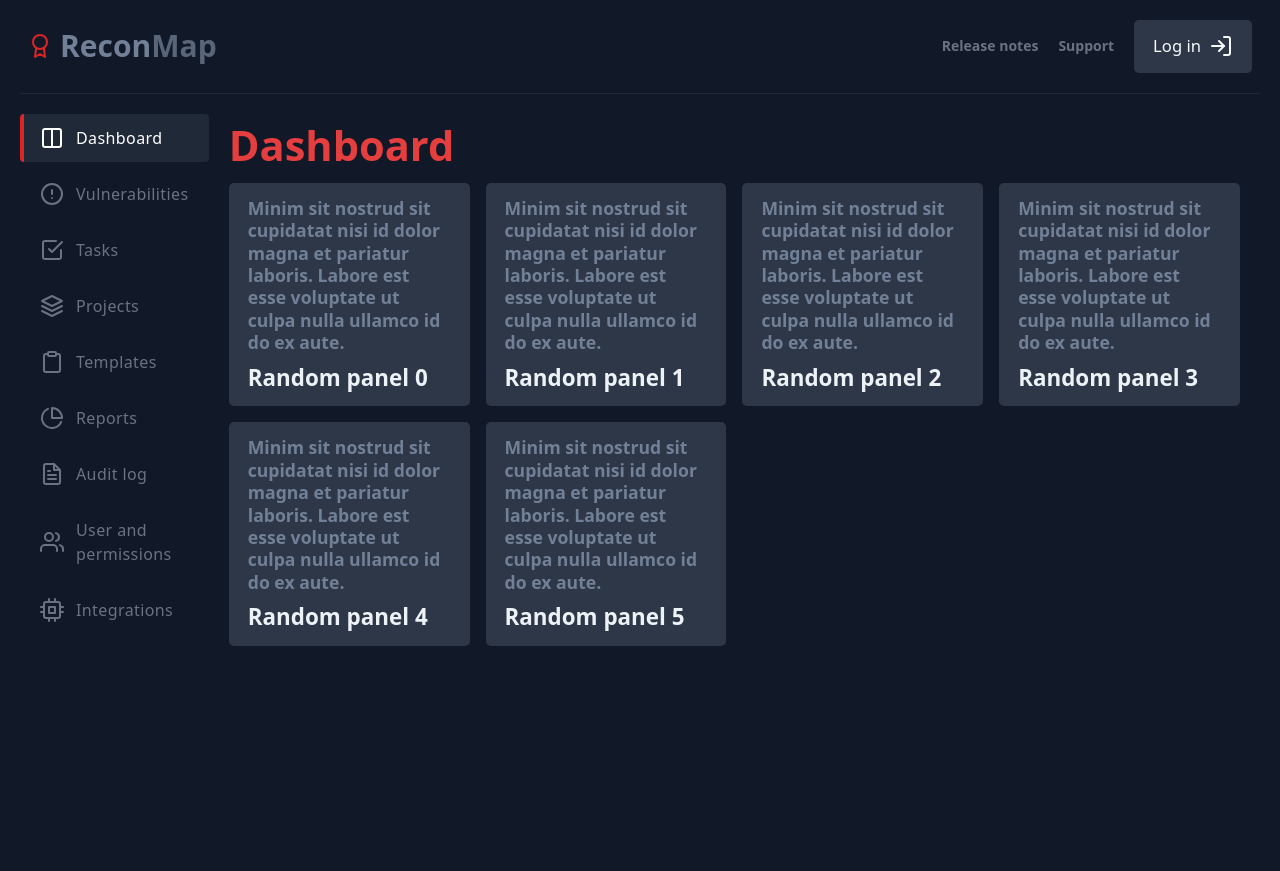
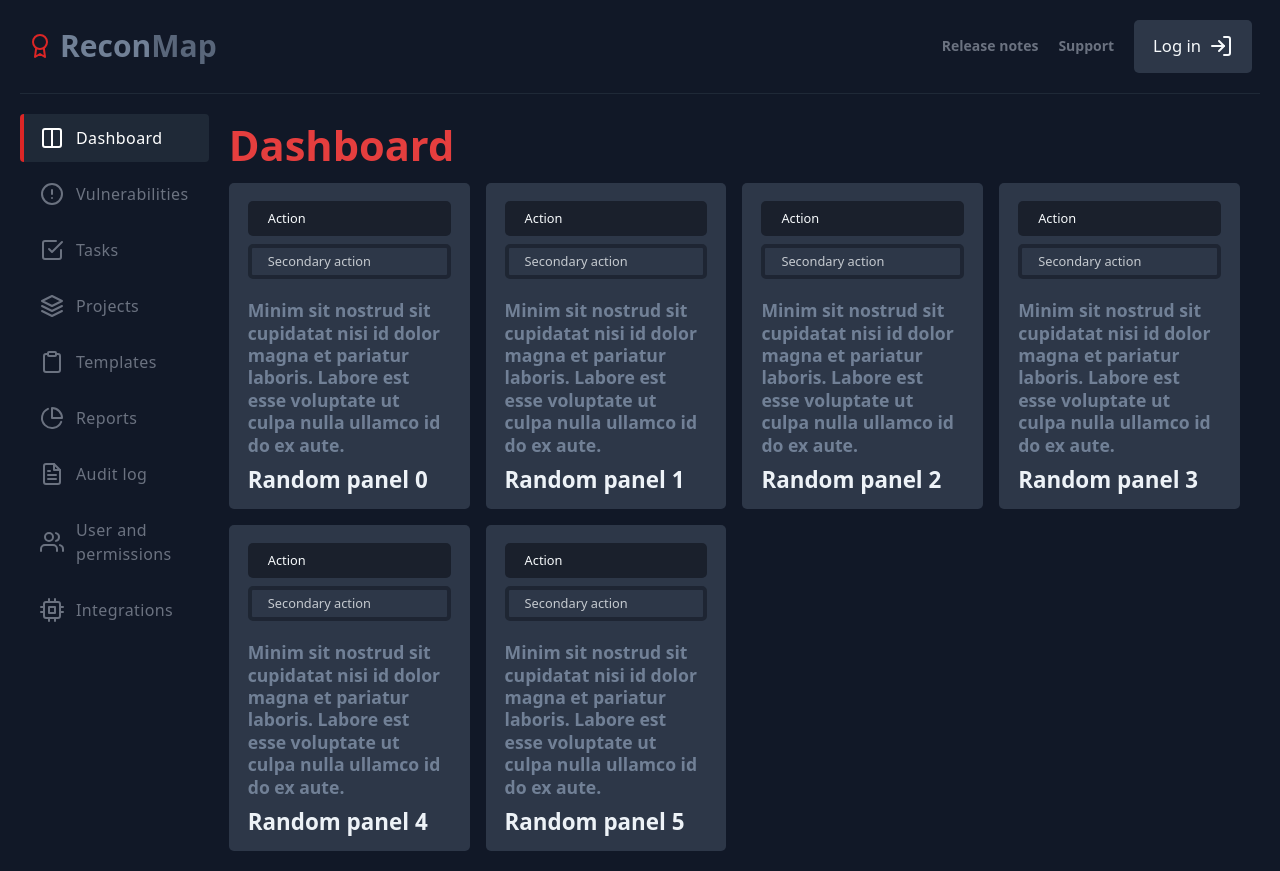
Before and after one commit to reconmap/web-client, a React (Create React App) app: page /dashboard in a window 1280 px wide. Before the commit the page ends 800 px from the top, so only its background shows below. Built offline with nearby package versions, Linux system fonts and the light colour scheme.

Commit message:
adjusted styles to follow main guidelines. Use native components instead classes

```diff
--- a/src/components/project/Details.js
+++ b/src/components/project/Details.js
@@ -100,7 +100,7 @@ class ProjectDetails extends Component {
                                 <li>Vulnerability "sql injection" found on host "www.fom" on date 2020-08-12 by user "Ethical hacker 1"</li>
                             </ul>
                         </p>
-                        <button href="add.html" className='bg-gray-900 text-sm mt-4 py-1 px-3 ' >Add New Vulnerability</button>
+                        <button href="add.html" >Add New Vulnerability</button>
                     </div>
                 </section>
                 <section className='grid lg:grid-cols-3 gap-4 my-4'>
--- a/src/components/projects/TemplatesList.js
+++ b/src/components/projects/TemplatesList.js
@@ -34,8 +34,8 @@ class TemplatesList extends Component {
                             <Link to={`/dashboard/project/${index}`}>
                                 <article className='base base-project'>
                                     <div className=' mb-auto flex flex-col gap-1'>
-                                        <button className='text-sm p-1' href="project.html">Create project using template</button>
-                                        <button className='text-sm p-1' href="clone.html">Clone</button>
+                                        <button href="project.html">Create project using template</button>
+                                        <button href="clone.html">Clone</button>
 
                                     </div>
                                     <div className='base-desc gap-3 flex-row flex'>
--- a/src/dashboard/index.js
+++ b/src/dashboard/index.js
@@ -30,8 +30,10 @@ const DashboardPanels = () => {
 }
 
 const RandomPanel = ({desc, title}) => {
-  return <article className='base base-reactive'>
-    <p className='base-desc'>{desc}</p>
+  return <article className='base base-reactive' >
+    <button>Action</button>
+    <button type='menu'>Secondary action</button>
+    <p className='base-desc mt-4'>{desc}</p>
     <h4 className='base-subtitle'>{title}</h4>
   </article>
 }
--- a/src/dashboard/screens/Integrations.js
+++ b/src/dashboard/screens/Integrations.js
@@ -23,7 +23,7 @@ const Integrations = () => {
                             <i data-feather={integration.icon} className={` text-red-600  float-right text-4xl`} />
                         </h4>
                         <p className='base-desc py-4'>{integration.desc}</p>
-                        <p className='text-right'><button className="px-3 py-1"><i data-feather='check-square' className='mr-2'></i> Enable</button></p>
+                       <button><i data-feather='check-square' className='mr-2'></i> Enable</button>
                     </article>
                 )}
             </section>
--- /dev/null
+++ b/src/styles/_buttons.scss
@@ -0,0 +1,53 @@
+button {
+    @extend .base;
+    display: inline-flex;
+    flex-direction: row;
+    align-items: center;
+    &:hover:not([disabled]){ background-color: $red-600; }
+}
+button[type='reset'], button[type='cancel'], button[type='delete']{
+    opacity: .75;
+    background-color: transparent;
+    border-color: $gray-800;
+    &:hover{
+        background-color: transparent;
+        border-color: $red-600;
+    }
+}
+button[type='menu']{
+    opacity: .75;
+    background-color: transparent;
+    border-color: $gray-800;
+    &:hover{
+    opacity: 1;
+
+        background-color: transparent;
+        border-color: $gray-600;
+        color: white;
+    }
+}
+button[disabled] {
+    opacity: .5;
+    cursor: not-allowed;
+}
+.base {
+    button {
+    background-color: $gray-900;
+    font-size: .8rem;
+    padding: .25rem 1rem;
+    margin-top: .25rem;
+    margin-bottom: .25rem;
+}
+button[type='menu']{
+    opacity: .75;
+    background-color: transparent;
+    border-color: $gray-900;
+    &:hover{
+    opacity: 1;
+
+        background-color: transparent;
+        border-color: $red-600;
+        color: white;
+    }
+}
+}
--- a/src/styles/main.scss
+++ b/src/styles/main.scss
@@ -1,6 +1,7 @@
 @import 'variables';
 @import 'base';
 @import 'typography';
+@import 'buttons';
 
 .heading{
     display: flex;
@@ -15,40 +16,6 @@ form  {
         max-width: 500px;
         display: block;
 }}
-button {
-    @extend .base;
-    display: inline-flex;
-    flex-direction: row;
-    align-items: center;
-    &:hover:not([disabled]){ background-color: $red-600; }
-}
-button[type='reset'], button[type='cancel'], button[type='delete']{
-    opacity: .75;
-    background-color: transparent;
-    border-color: $gray-800;
-    &:hover{
-        background-color: transparent;
-        border-color: $red-600;
-    }
-}
-button[type='menu']{
-    opacity: .75;
-    background-color: transparent;
-    border-color: $gray-800;
-    &:hover{
-        background-color: transparent;
-        border-color: $gray-600;
-        color: white;
-    }
-}
-button[disabled] {
-    opacity: .5;
-    cursor: not-allowed;
-}
-
-button + button {
-    // margin-left: 1rem;
-}
 
 table {
     margin: 1rem auto;
@@ -72,6 +39,3 @@ input, select, textarea {
         background-color: $gray-700;
     }
 }
-
-
-nav button { background-color: $gray-800; }
```
